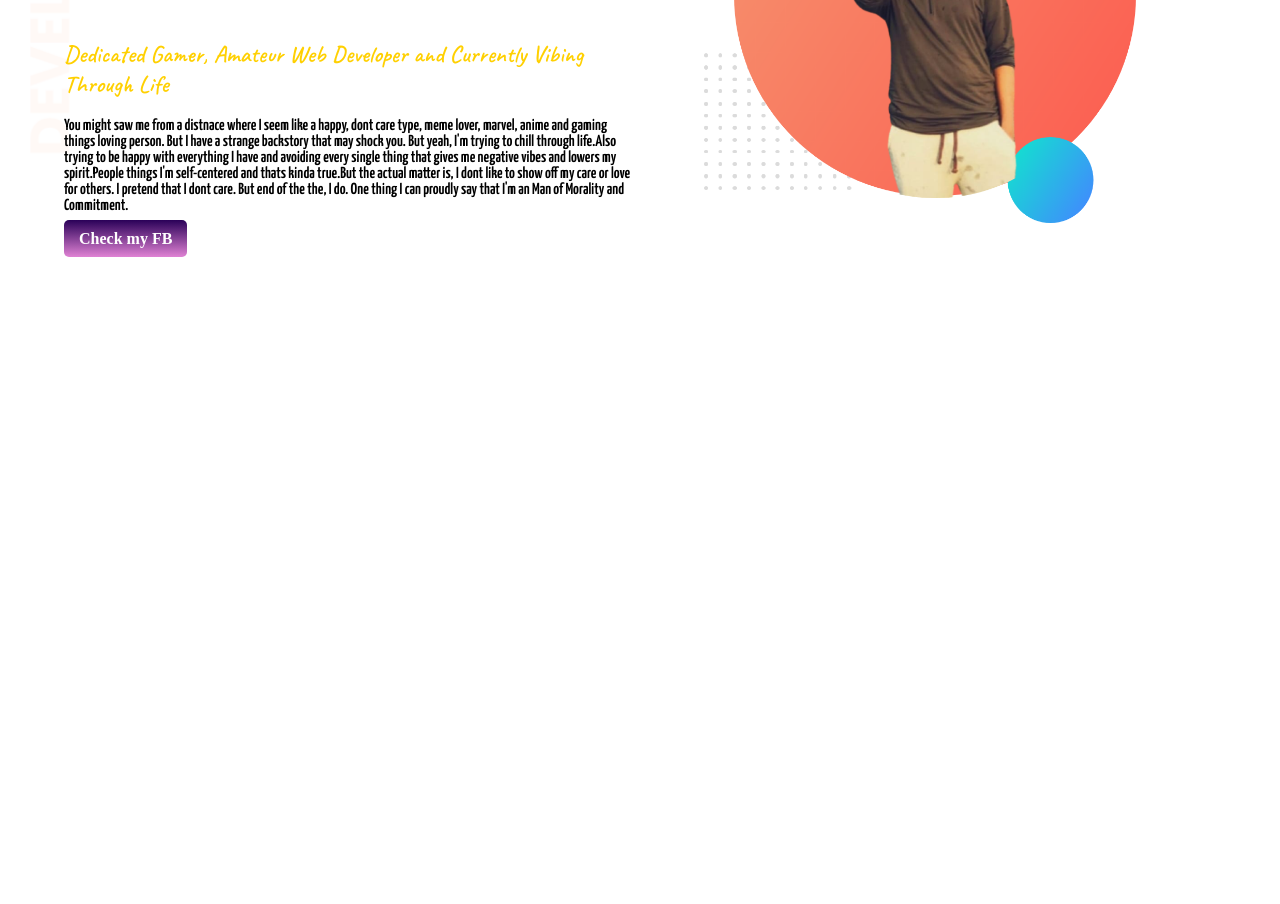
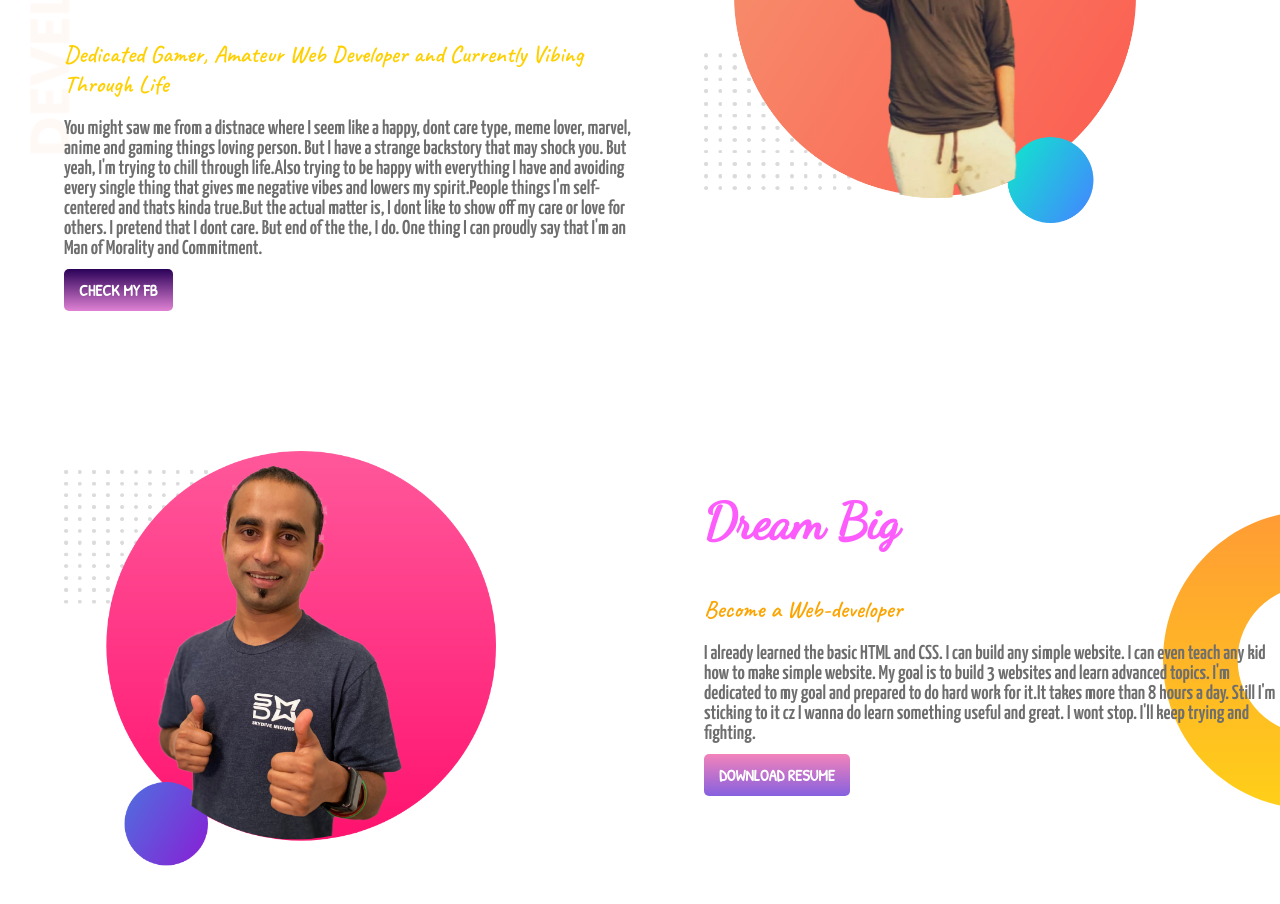
Before and after one commit to RHratul/developer-portfolio, a plain HTML site: page index.html in a window 1280 px wide. Shown: the part 206-1110 px from the top of the page. Before the commit the page ends 800 px from the top, so only its background shows below. Drawn offline with Linux system fonts and the light colour scheme; a web font is replaced by a local one.

Commit message:
dream-added

```diff
--- a/index.html
+++ b/index.html
@@ -6,6 +6,11 @@
     <meta http-equiv="X-UA-Compatible" content="IE=edge">
     <meta name="viewport" content="width=device-width, initial-scale=1.0">
     <title>Rambo Portfolio</title>
+    <link rel="preconnect" href="https://fonts.googleapis.com">
+    <link rel="preconnect" href="https://fonts.gstatic.com" crossorigin>
+    <link
+        href="https://fonts.googleapis.com/css2?family=Caveat:wght@500&family=Dancing+Script&family=Moon+Dance&family=Patrick+Hand&family=The+Nautigal:wght@400;700&family=Yanone+Kaffeesatz:wght@600&display=swap"
+        rel="stylesheet">
     <link rel="preconnect" href="https://fonts.googleapis.com">
     <link rel="preconnect" href="https://fonts.gstatic.com" crossorigin>
     <link
@@ -39,12 +44,26 @@
                 show off my care or love for others. I pretend that I
                 dont care. But end of the the, I do. One thing I can
                 proudly say that I'm an Man of Morality and Commitment.</p>
-            <a class="link-button" target="_blank" href="https://www.facebook.com/ratulthecracker">Check my FB</a>
+            <a class="link-button" target="_blank" href="https://www.facebook.com/ratulthecracker">CHECK MY FB</a>
         </div>
         <div class="half-width">
             <img src="my-bg (1).png" alt="">
         </div>
     </section>
+    <section class="dream-big">
+        <div class="half-width">
+            <img src="images/jhankar2.png" alt="">
+        </div>
+        <div class="half-width">
+            <h1 class="about-dream">Dream Big</h1>
+            <h2 class="target">Become a Web-developer</h2>
+            <p>I already learned the basic HTML and CSS. I can build any simple website. I can even teach any kid how
+                to make simple website. My goal is to build 3 websites and learn advanced topics. I'm dedicated to my
+                goal and prepared to do hard work for it.It takes more than 8 hours a day. Still I'm sticking to it cz I
+                wanna do learn something useful and great. I wont stop. I'll keep trying and fighting.</p>
+            <a class="link-key" target="_blank" href="">DOWNLOAD RESUME</a>
+        </div>
+    </section>
 </body>
 
 </html>
--- a/style.css
+++ b/style.css
@@ -12,11 +12,25 @@ h2{
 .head-color1{
     color: rebeccapurple;
 }
+.about-dream{
+color: rgb(253, 92, 253);
+}
+.dream-big{
+    background-image: url(images/dream-bg.png);
+    background-repeat: no-repeat;
+    background-position: right;
+}
+.target{
+    color: rgb(252, 164, 0);
+}
 p{
     font-family: 'Yanone Kaffeesatz', sans-serif;
+    color: rgb(110, 110, 110);
+    font-size: 20px;
 }
 section{
     display: flex;
+    margin-bottom: 150px;
 }
 .half-width{
     width: 50%;
@@ -32,6 +46,16 @@ section{
     border-radius: 5px;
     color: rgb(255, 255, 255);
     font-weight: 700;
+    font-family: 'Patrick Hand', cursive;
+}
+.link-key{
+    text-decoration: none;
+    background-image: linear-gradient(rgb(243, 131, 187), rgb(134, 96, 223));
+    padding: 10px 15px;
+    border-radius: 5px;
+    color: white;
+    font-weight: 700;
+    font-family: 'Patrick Hand', cursive;
 }
 .top-side{
     background-image: url(images/top-banner.png);
```
